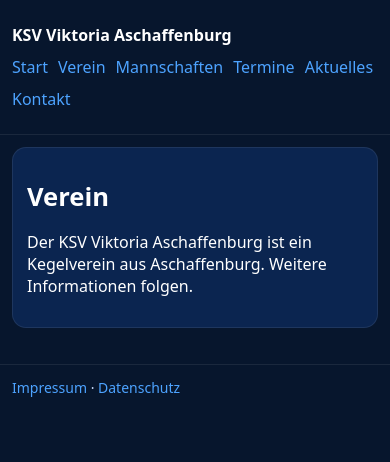
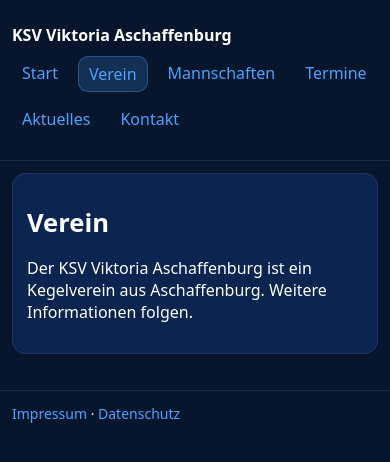
Before and after one commit to bhashelios/ksvvab, a plain HTML site: page verein/index.html in a window 390 px wide. Drawn offline with Linux system fonts and the light colour scheme.

Commit message:
mobile version optimized (again)

```diff
--- a/assets/css/site.css
+++ b/assets/css/site.css
@@ -6,7 +6,6 @@
   --muted: #cfe0ff;     /* helles Blau-Weiß */
   --accent: #4da3ff;    /* Akzent-Blau */
 }
-
 
 * { box-sizing: border-box; }
 
@@ -51,6 +50,23 @@ nav {
   flex-wrap: wrap;
 }
 
+/* Menü-Links: besser klickbar (Touch/Handy) */
+.links a {
+  padding: 6px 10px;
+  border-radius: 10px;
+}
+
+.links a:hover {
+  text-decoration: none;
+  background: rgba(255,255,255,.06);
+}
+
+/* Aktiver Menüpunkt (wird per JS gesetzt) */
+.links a.active {
+  background: rgba(77,163,255,.18);
+  border: 1px solid rgba(77,163,255,.35);
+}
+
 .card {
   background: var(--card);
   border: 1px solid rgba(255,255,255,.08);
--- a/assets/js/layout.js
+++ b/assets/js/layout.js
@@ -1,10 +1,40 @@
 async function loadPartial(id, url) {
-  const res = await fetch(url);
-  const html = await res.text();
-  document.getElementById(id).innerHTML = html;
+  const el = document.getElementById(id);
+  if (!el) return;
+
+  try {
+    const res = await fetch(url, { cache: "no-store" });
+    if (!res.ok) throw new Error(`${res.status} ${res.statusText}`);
+    el.innerHTML = await res.text();
+  } catch (err) {
+    console.error(`Failed to load ${url}:`, err);
+  }
 }
 
-document.addEventListener("DOMContentLoaded", () => {
-  loadPartial("site-header", "/partials/header.html");
-  loadPartial("site-footer", "/partials/footer.html");
+function markActiveNav() {
+  const path = window.location.pathname;
+
+  document.querySelectorAll(".links a").forEach((a) => {
+    const href = a.getAttribute("href");
+    if (!href) return;
+
+    // Startseite: nur exakt "/" matchen
+    if (href === "/" && path === "/") {
+      a.classList.add("active");
+      return;
+    }
+
+    // Alle anderen: wenn Pfad mit href beginnt (z.B. "/verein/" oder "/verein/xyz")
+    if (href !== "/" && path.startsWith(href)) {
+      a.classList.add("active");
+    }
+  });
+}
+
+document.addEventListener("DOMContentLoaded", async () => {
+  await loadPartial("site-header", "/partials/header.html");
+  await loadPartial("site-footer", "/partials/footer.html");
+
+  // erst nach dem Laden des Headers markieren (sonst gibt's die Links noch nicht)
+  markActiveNav();
 });
```
